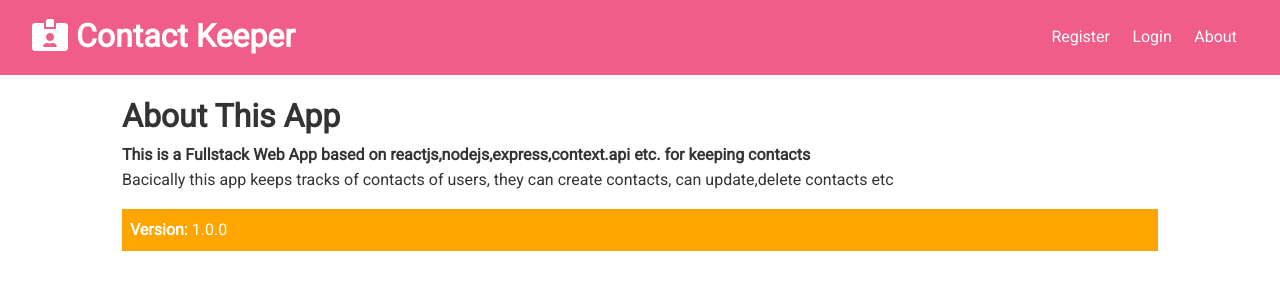
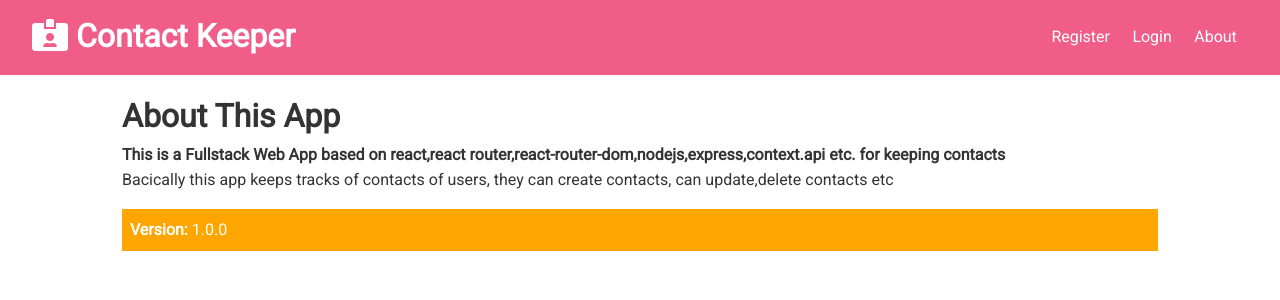
Before and after one commit to dsingh110096/contact-keeper, a React (Create React App) app in the folder client/: page /about in a window 1280 px wide. Shown: the top 300 px of the page. Built offline with nearby package versions, Linux system fonts and the light colour scheme; the HTML template or start-up script is replaced by a standard one.

Commit message:
some changes to card sytle

```diff
--- a/client/src/App.css
+++ b/client/src/App.css
@@ -93,7 +93,8 @@ img {
 /* Cards */
 .card {
   padding: 1rem;
-  border: #ccc 1px dotted;
+  border: 1px solid #eee;
+  box-shadow: 0px 2px 3px #ccc;
   margin: 0.7rem 0;
 }
 
--- a/client/src/components/pages/About.js
+++ b/client/src/components/pages/About.js
@@ -5,8 +5,8 @@ const About = () => {
     <div>
       <h1>About This App</h1>
       <h4 className='mb-1'>
-        This is a Fullstack Web App based on reactjs,nodejs,express,context.api etc. for keeping
-        contacts
+        This is a Fullstack Web App based on react,react
+        router,react-router-dom,nodejs,express,context.api etc. for keeping contacts
       </h4>
       <p>
         Bacically this app keeps tracks of contacts of users, they can create contacts, can
```
